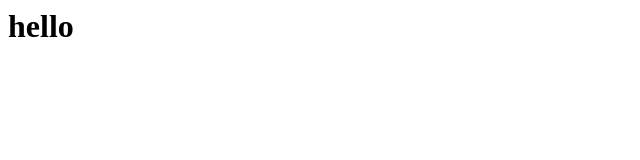
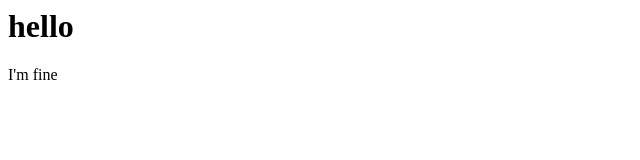
Before and after one commit to auieo-dayo/auieo, a plain HTML site: page index.html in a window 1280 px wide. Shown: the full height of the page, 0-640 px from the left. Drawn offline with Linux system fonts and the light colour scheme.

Commit message:
Update index.html

```diff
--- a/index.html
+++ b/index.html
@@ -6,5 +6,6 @@
 </head>
 <body>
     <h1>hello</h1>
+    <p>I'm fine</p>
 </body>
 </html>
```
